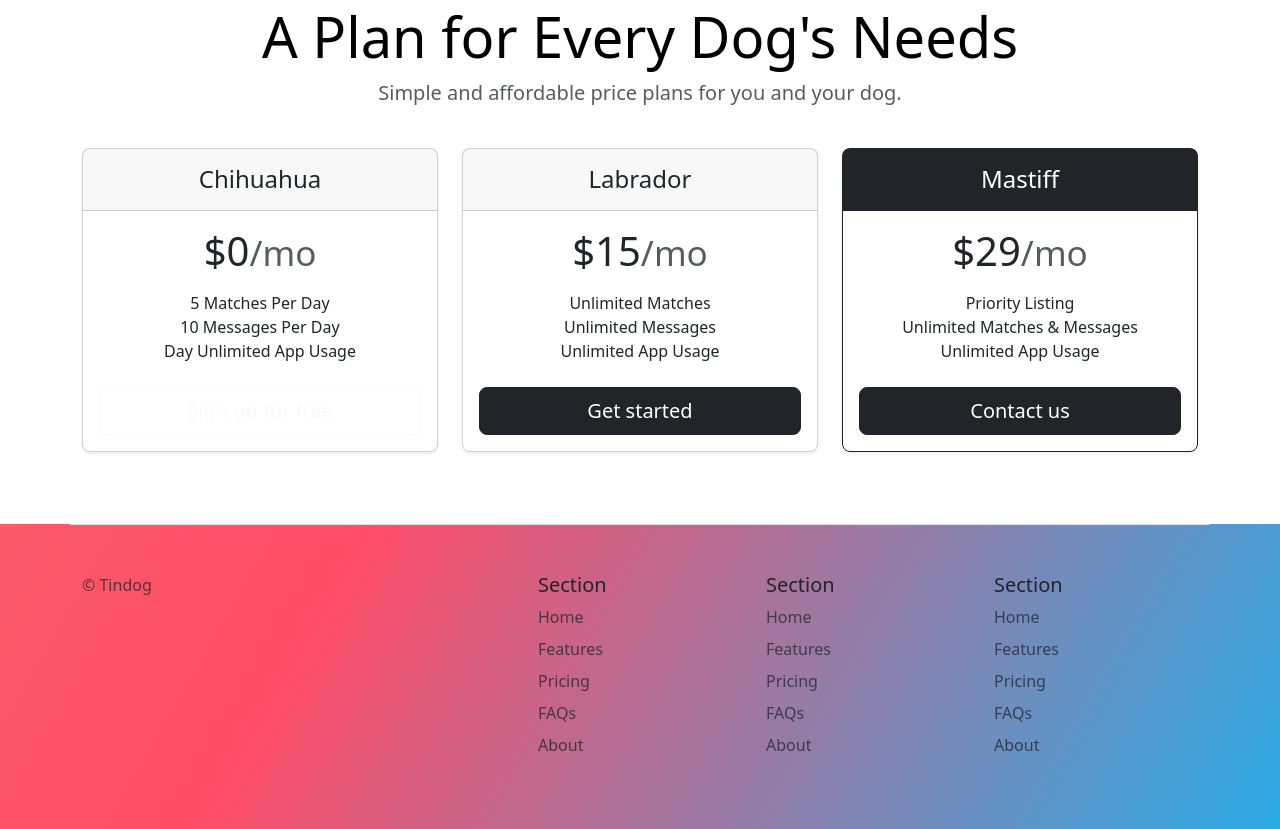
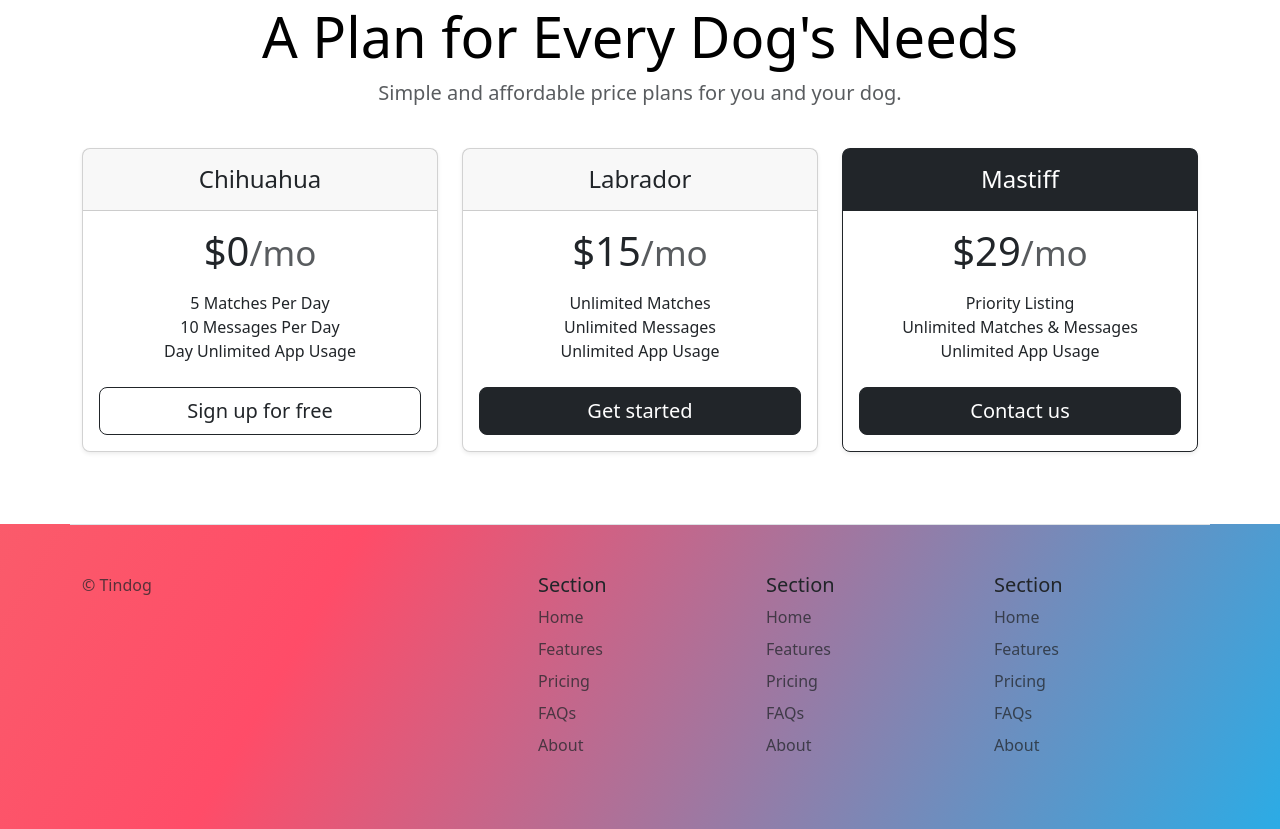
Before and after one commit to Tyrone-Cartwright/tindogg, a website: page index.html in a window 1280 px wide. Shown: the part 1607-2436 px from the top of the page. Drawn offline with nearby package versions, Linux system fonts and the light colour scheme.

Commit message:
wip: change the border outline on free tier

```diff
--- a/index.html
+++ b/index.html
@@ -218,7 +218,7 @@
                 <li>10 Messages Per Day</li>
                 <li>Day Unlimited App Usage</li>
               </ul>
-              <button type="button" class="w-100 btn btn-lg btn-outline-light">
+              <button type="button" class="w-100 btn btn-lg btn-outline-dark">
                 Sign up for free
               </button>
             </div>
--- a/package.json
+++ b/package.json
@@ -1,5 +1,8 @@
 {
   "dependencies": {
     "bootstrap": "^5.3.2"
+  },
+  "devDependencies": {
+    "netlify-cli": "^17.11.0"
   }
 }
```
Also changed, not shown: netlify.toml (added), 1 other file.
